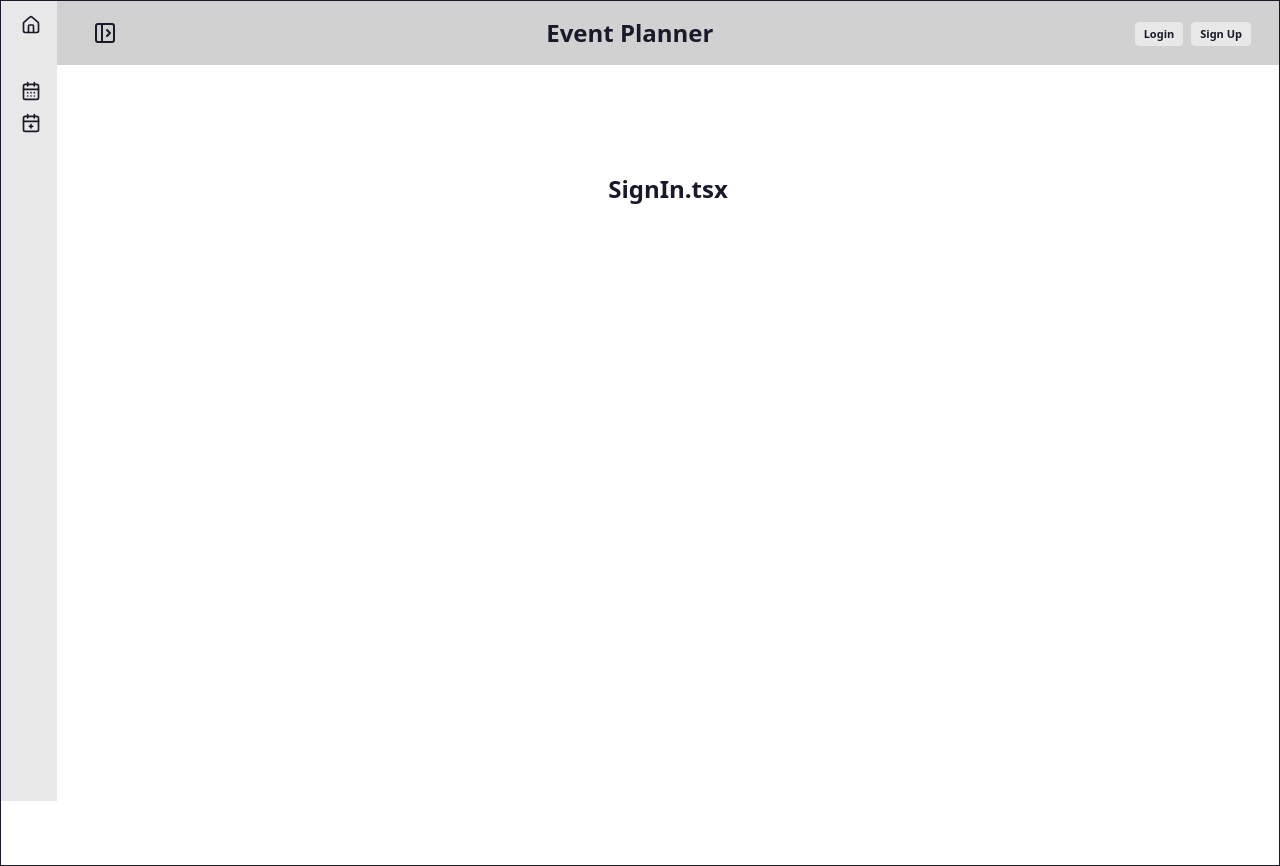
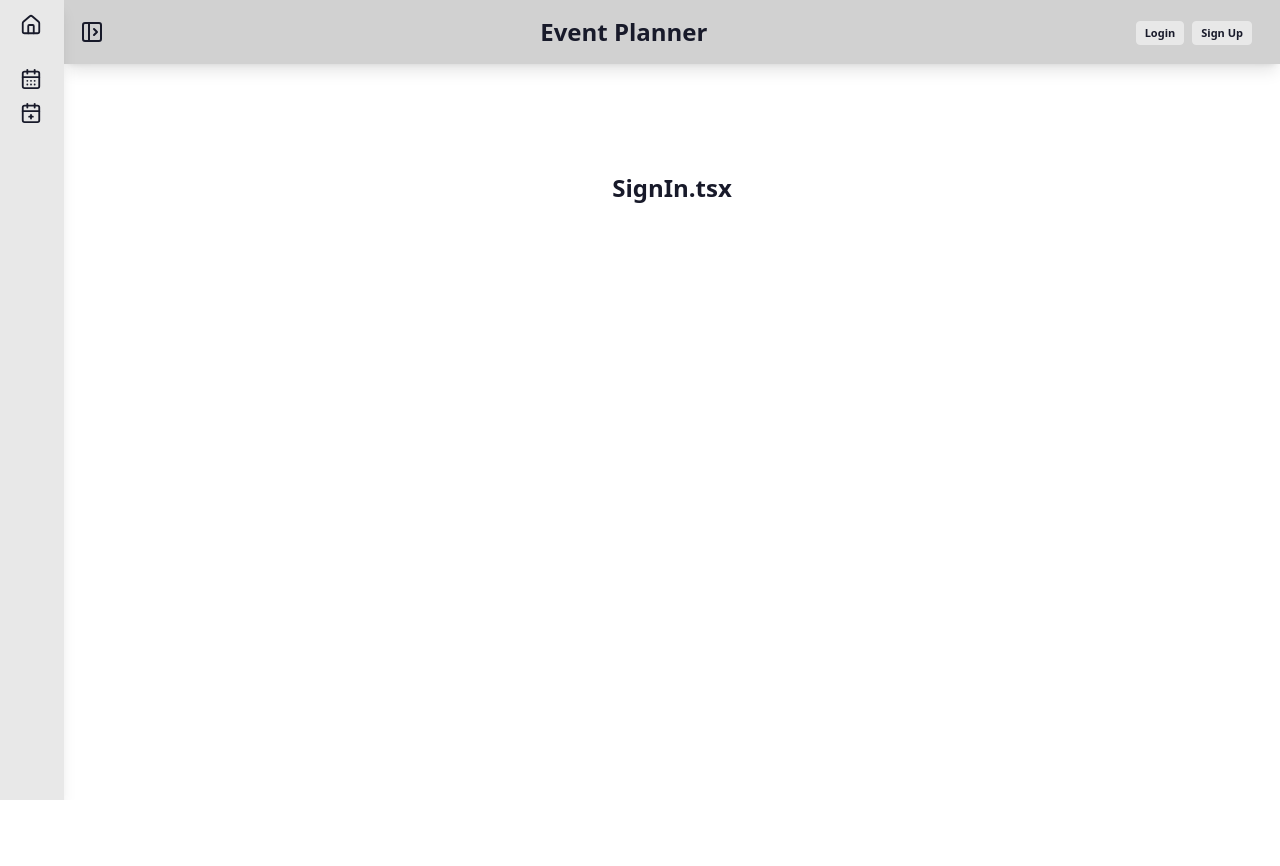
Before and after one commit to GittyX3b/wbs-project_6, a React app in the folder frontend/: page /login in a window 1280 px wide. After the commit the page ends 800 px from the top, so only its background shows below. Built offline with nearby package versions, Linux system fonts and the light colour scheme; the HTML template or start-up script is replaced by a standard one.

Commit message:
fixed strange toggle behaviour of nav

```diff
--- a/frontend/src/components/NavBar.tsx
+++ b/frontend/src/components/NavBar.tsx
@@ -3,7 +3,7 @@ import { NavLink } from "react-router";
 
 export function NavBar() {
   return (
-    <nav className="navbar w-full bg-base-300 flex justify-between px-7">
+    <nav className="navbar w-full bg-base-300 flex justify-between pr-7 sticky top-0 z-10 shadow-lg">
       <label
         htmlFor="my-drawer-4"
         aria-label="open sidebar"
--- a/frontend/src/components/NavDrawer.tsx
+++ b/frontend/src/components/NavDrawer.tsx
@@ -3,24 +3,24 @@ import { House, CalendarPlus2, CalendarDays } from "lucide-react";
 
 export function NavDrawer() {
   return (
-    <div className="drawer-side is-drawer-close:overflow-visible">
+    <div className="drawer-side is-drawer-close:overflow-visible shadow-lg">
       <label
         htmlFor="my-drawer-4"
         aria-label="close sidebar"
         className="drawer-overlay"
       ></label>
-      <div className="flex min-h-screen flex-col items-start bg-base-200 is-drawer-close:w-14 is-drawer-open:w-64">
+      <div className="flex min-h-full flex-col items-start bg-base-200 is-drawer-close:w-16 is-drawer-open:w-50">
         {/* Sidebar content here */}
         <ul className="menu w-full grow">
           {/* List item */}
           <li>
             <NavLink
               to="/"
-              className="is-drawer-close:tooltip is-drawer-close:tooltip-right pb-10"
+              className="is-drawer-close:tooltip is-drawer-close:tooltip-right mb-5"
               data-tip="Home"
             >
               {/* Home icon */}
-              <House size={20} />
+              <House size={22} />
               <span className="is-drawer-close:hidden">Home</span>
             </NavLink>
           </li>
@@ -32,8 +32,8 @@ export function NavDrawer() {
               className="is-drawer-close:tooltip is-drawer-close:tooltip-right"
               data-tip="CreateEvent"
             >
-              <CalendarDays size={20} />
-              <span className="is-drawer-close:hidden">My Events</span>
+              <CalendarDays size={22} />
+              <span className="is-drawer-close:hidden w-20">My Events</span>
             </NavLink>
           </li>
           {/* List item  #TODO: hide until loggedIn*/}
@@ -43,8 +43,8 @@ export function NavDrawer() {
               className="is-drawer-close:tooltip is-drawer-close:tooltip-right"
               data-tip="CreateEvent"
             >
-              <CalendarPlus2 size={20} />
-              <span className="is-drawer-close:hidden">Create Event</span>
+              <CalendarPlus2 size={22} />
+              <span className="is-drawer-close:hidden w-30">Create Event</span>
             </NavLink>
           </li>
         </ul>
--- a/frontend/src/layouts/MainLayout.tsx
+++ b/frontend/src/layouts/MainLayout.tsx
@@ -3,12 +3,12 @@ import { NavBar, NavDrawer } from "@components";
 
 const MainLayout = () => {
   return (
-    <div className="border w-full">
+    <div className="w-full">
       <div className="drawer lg:drawer-open maxwidth-app m-auto">
         <input id="my-drawer-4" type="checkbox" className="drawer-toggle" />
         <div className="drawer-content">
           <NavBar />
-          <main className="pt-20 p-10 min-h-screen">
+          <main className="pt-10 md:pt-20 p-10">
             <Outlet />
           </main>
         </div>
--- a/frontend/src/pages/Home.tsx
+++ b/frontend/src/pages/Home.tsx
@@ -34,7 +34,7 @@ const Home = () => {
     <div>
       <h2>Upcoming Events ({eventData?.totalCount})</h2>
 
-      <div className="grid md:grid-cols-[1fr_1fr] lg:grid-cols-[1fr_1fr_1fr] gap-5">
+      <div className="grid sm:grid-cols-[1fr_1fr] lg:grid-cols-[1fr_1fr_1fr] 2xl:grid-cols-[1fr_1fr_1fr_1fr] gap-5">
         {eventData?.results.map((item) => {
           return <EventCard {...item} key={item.id} />;
         })}
```
